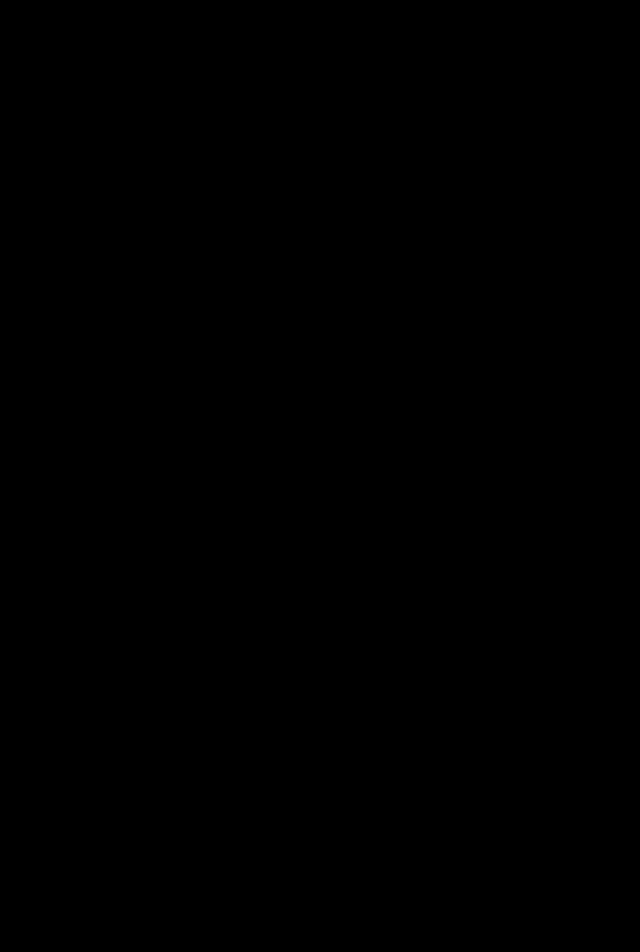
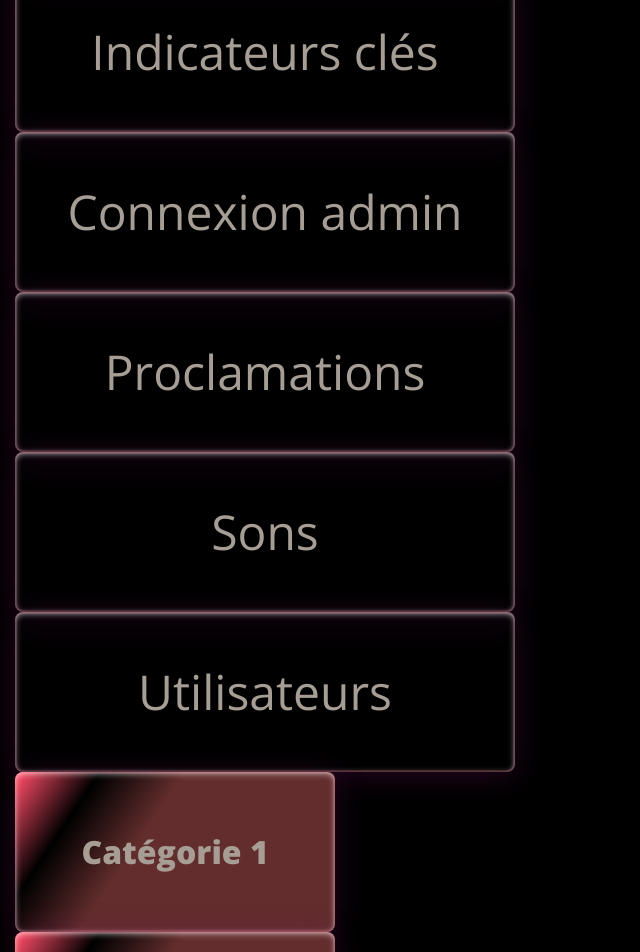
Before and after one commit to evan-azemard/Proclame, a React (Vite) app in the folder packages/client/: page / in a window 1280 px wide. Shown: the part 2960-3912 px from the top of the page, without its empty margins (0-640 px from the left). Before the commit the page ends 800 px from the top, so only its background shows below. Built offline with nearby package versions, Linux system fonts and the light colour scheme.

Commit message:
in-progress(SectionGrid): update style, add componen

```diff
--- a/packages/client/src/App.tsx
+++ b/packages/client/src/App.tsx
@@ -1,5 +1,5 @@
 import { FooterNav, HeaderNav, TitleWithParagraph } from "@molecules/index";
-import { SectionForm } from "@organisms/index";
+import { SectionForm, SectionGrid } from "@organisms/index";
 import { BrowserRouter, Link } from "react-router-dom";
 
 export default function App() {
@@ -38,6 +38,10 @@
 
       <br/>
       <SectionForm  type="login" />
+      <SectionGrid type="menu" />
+      <SectionGrid type="admin" />
+      <SectionGrid type="category" />
+      <SectionGrid type="proclamation" />
       <FooterNav />
     </BrowserRouter>
   );
--- a/packages/client/src/components/molecules/CardCategory/CardCategory.module.scss
+++ b/packages/client/src/components/molecules/CardCategory/CardCategory.module.scss
@@ -1,15 +1,20 @@
 .article {
   background: var(--gradient-card);
-  min-width: 15rem;
+  min-width: 10rem;
+  width: 10rem;
+  max-width: 5rem;
   height: 5rem;
   border-radius: var(--radius-card);
   padding: 15px;
-  position: absolute;
+  position: relative; // Changed from absolute to relative
   cursor: pointer;
-    box-shadow: 0 4px 32px 0 rgba(116, 18, 101, 0.31),
+  box-shadow: 0 4px 32px 0 rgba(116, 18, 101, 0.31),
     0 1.5px 6px 0 rgba(255, 255, 255, 0.641) inset, 0 0 0 2px var(--color-rose-fad) inset;
   backdrop-filter: blur(12px);
 
+  h3{
+    font-size: 1rem;
+  }
   main {
     height: 100%;
     padding: 1rem 0;
@@ -18,4 +23,9 @@
     justify-content: center;
     align-items: center;
   }
+
+  @include respond-to(desktop){
+    width: 10rem;
+    max-width: 10rem;
+  }
 }
--- a/packages/client/src/components/molecules/CardNav/CardNav.module.scss
+++ b/packages/client/src/components/molecules/CardNav/CardNav.module.scss
@@ -1,16 +1,14 @@
 .ul {
   cursor: pointer;
   height: 5rem;
-  background: var(--gradient-blue-black-bold);
+  min-width: 100%;
   text-align: center;
   border-radius: var(--radius-card);
   box-shadow: 0 4px 32px 0 rgba(116, 18, 101, 0.31),
     0 1.5px 6px 0 rgba(255, 255, 255, 0.641) inset,
     0 0 0 2px var(--color-rose-fad) inset;
   backdrop-filter: blur(12px);
-  width: fit-content;
   padding: 15px;
-  min-width: 15rem;
 
   li {
     border-radius: var(--radius-card);
@@ -21,4 +19,9 @@
     align-items: center;
     font-size: 1.5rem;
   }
+  @include respond-to(desktop) {
+    min-width: 250px;
+    width: 500px;
+    max-width: 800px;
+  }
 }
--- a/packages/client/src/components/organisms/SectionGrid/SectionGrid.tsx
+++ b/packages/client/src/components/organisms/SectionGrid/SectionGrid.tsx
@@ -1,6 +1,98 @@
-import type { SectionGridProps } from './SectionGrid.props';
-import styles from './SectionGrid.module.scss';
+import type { SectionGridProps } from "./SectionGrid.props";
+import styles from "./SectionGrid.module.scss";
+import { CardCategory, CardNav, CardProclamation } from "@molecules/index";
 
-export default function SectionGrid({ children }: SectionGridProps) {
-  return <section className={styles.sectionGrid}>{children}</section>;
+function chunk<T>(arr: T[], size: number): T[][] {
+  const chunks: T[][] = [];
+  for (let i = 0; i < arr.length; i += size) {
+    chunks.push(arr.slice(i, i + size));
+  }
+  return chunks;
 }
+
+export default function SectionGrid({ type }: SectionGridProps) {
+  const categories = Array.from({ length: 18 }, (_, i) => `Catégorie ${i + 1}`);
+  const proclamations = Array.from({ length: 18 }, (_, i) => `Proclamation ${i + 1}`);
+
+  const lorem =
+    "Lorem ipsum dolor sit amet, consectetur adipiscing elit. Pellentesque euismod, nibh in consequat sodales, urna justo cursus augue, vitae efficitur lectus sapien at lorem.";
+
+  const renderSlidesNative = (items: string[], cardType: "category" | "proclamation") => {
+    const slides = chunk(items, 9); // 9 items per slide => 3 columns x up to 3 rows
+    return (
+      <div className={styles.carouselWrapper}>
+        <div className={styles.carousel}>
+          {slides.map((slideItems, si) => {
+            const columns: string[][] = [[], [], []];
+            for (let i = 0; i < slideItems.length; i++) {
+              const colIndex = Math.floor(i / 3);
+              columns[colIndex]?.push(slideItems[i]);
+            }
+
+            return (
+              <div key={si} className={styles.slide}>
+                {columns.map((colItems, ci) => (
+                  <div key={ci} className={styles.column}>
+                    {colItems.map((item, index) => (
+                      <div key={index} className={styles.cardWrapper}>
+                        {cardType === "category" ? (
+                          <CardCategory title={item} uri={`/${cardType}/${si * 9 + ci * 3 + index + 1}`} />
+                        ) : (
+                          <CardProclamation title={item} description={lorem} uri={`/${cardType}/${si * 9 + ci * 3 + index + 1}`} />
+                        )}
+                      </div>
+                    ))}
+                  </div>
+                ))}
+              </div>
+            );
+          })}
+        </div>
+      </div>
+    );
+  };
+
+  return (
+    <section className={styles.sectionGrid}>
+      {(() => {
+        switch (type) {
+          case "menu":
+            return (
+              <>
+                <CardNav title="Déconnexion" uri="/logout" />
+                <CardNav title="Accueil" uri="/" />
+                <CardNav title="Inscription" uri="/register" />
+                <CardNav title="Connexion" uri="/login" />
+                <CardNav title="Plan du site" uri="/sitemap" />
+                <CardNav title="À propos" uri="/about" />
+                <CardNav title="Conditions d'utilisation" uri="/terms-of-use" />
+                <CardNav title="Politique de confidentialité" uri="/privacy-policy" />
+                <CardNav title="Politique des cookies" uri="/cookies-policy" />
+                <CardNav title="Mentions légales" uri="/legal-notice" />
+                <CardNav title="Contact" uri="/contact" />
+                <CardNav title="Accessibilité" uri="/accessibility" />
+              </>
+            );
+          case "admin":
+            return (
+              <>
+                <CardNav title="Catégories" uri="/admin/categories" />
+                <CardNav title="Tableau de bord" uri="/admin/dashboard" />
+                <CardNav title="Indicateurs clés" uri="/admin/kpi" />
+                <CardNav title="Connexion admin" uri="/admin/login" />
+                <CardNav title="Proclamations" uri="/admin/proclamations" />
+                <CardNav title="Sons" uri="/admin/sounds" />
+                <CardNav title="Utilisateurs" uri="/admin/users" />
+              </>
+            );
+          case "category":
+            return renderSlidesNative(categories, "category");
+          case "proclamation":
+            return renderSlidesNative(proclamations, "proclamation");
+          default:
+            return <p>Type non reconnu.</p>;
+        }
+      })()}
+    </section>
+  );
+}
```
Also changed, not shown: packages/client/src/components/pages/Accessibility/Accessibility.tsx (added, +9 -0 lines), 1 other file (tests, documents, lock files or other folders).
